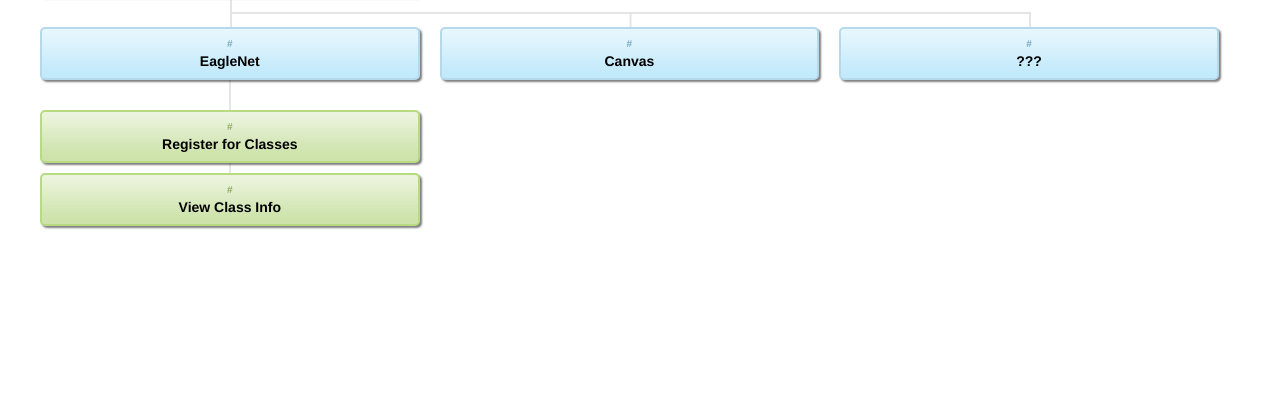
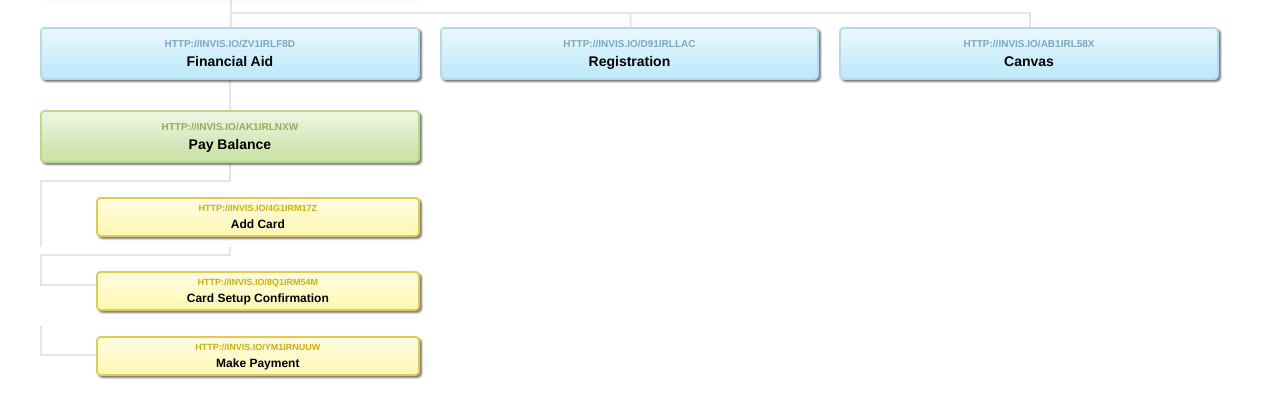
Before and after one commit to kborling/User-Flows-Sitemap, a plain HTML site: page index.html in a window 1280 px wide. Shown: the part 121-538 px from the top of the page. Drawn offline with Linux system fonts and the light colour scheme.

Commit message:
Completed Sitemap

```diff
--- a/index.html
+++ b/index.html
@@ -23,14 +23,24 @@
 		</ul>
 		-->
 		<ul id="primaryNav" class="col3">
-			<li id="home"><a href="http://my.ewu.edu">Home</a></li>
-			<li><a href="#">EagleNet</a>
+			<li id="home"><a href="http://invis.io/GN1IRKRUC">Home</a></li>
+			<li><a href="http://invis.io/ZV1IRLF8D">Financial Aid</a>
 				<ul>
-					<li><a href="#">Register for Classes</a></li>
-					<li><a href="#">View Class Info</a></li>
-				</ul></li>
-			<li><a href="#">Canvas</a></li>
-			<li><a href="#">???</a></li>
+					<li><a href="http://invis.io/AK1IRLNXW">Pay Balance</a>
+						<ul>
+							<li><a href="http://invis.io/4G1IRM17Z">Add Card</a>
+								<ul>
+									<li><a href="http://invis.io/8Q1IRM54M">Card Setup Confirmation</a></li>
+								</ul>
+							</li>
+
+							<li><a href="http://invis.io/YM1IRNUUW">Make Payment</a>
+						</ul>
+					</li>
+				</ul>
+			</li>
+			<li><a href="http://invis.io/D91IRLLAC">Registration</a></li>
+			<li><a href="http://invis.io/AB1IRL58X">Canvas</a></li>
 		</ul>
 
 	</div>
```
